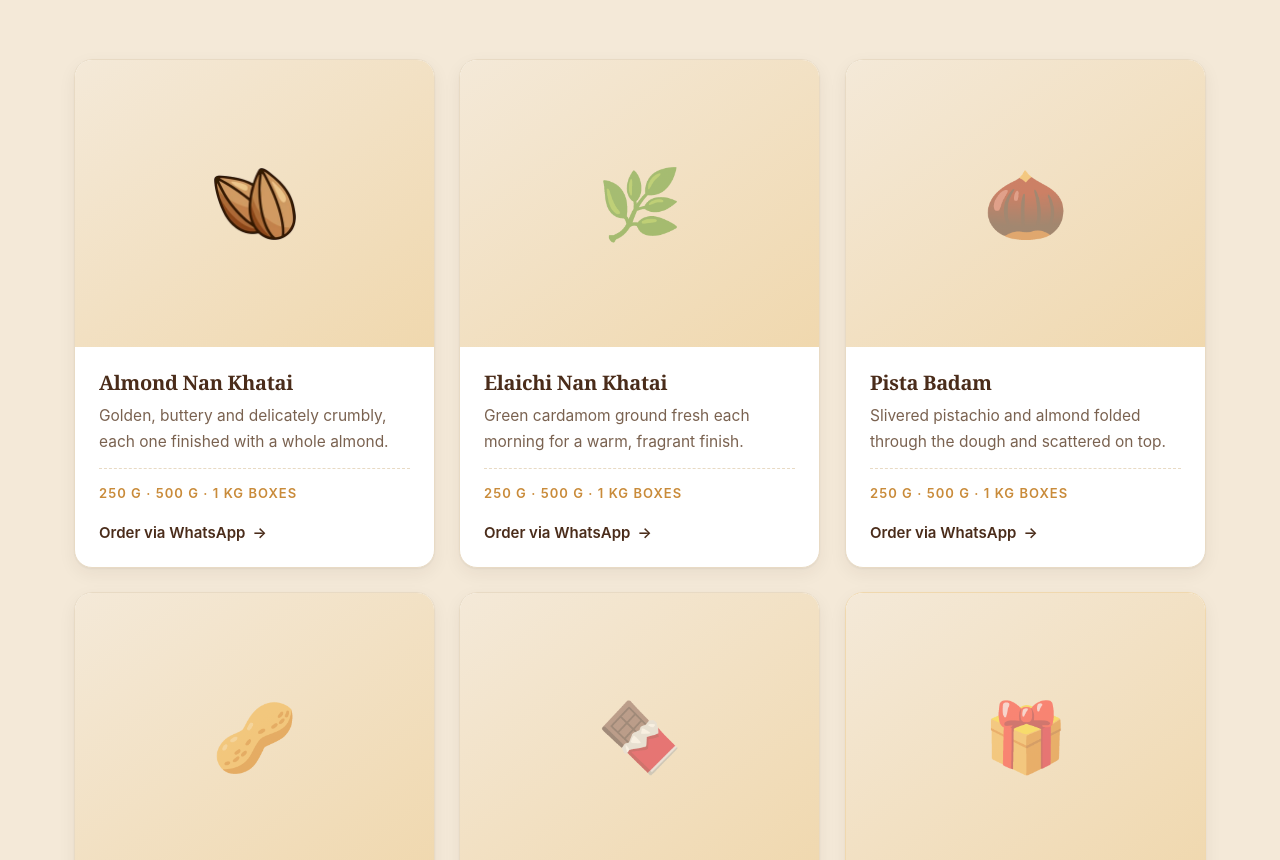
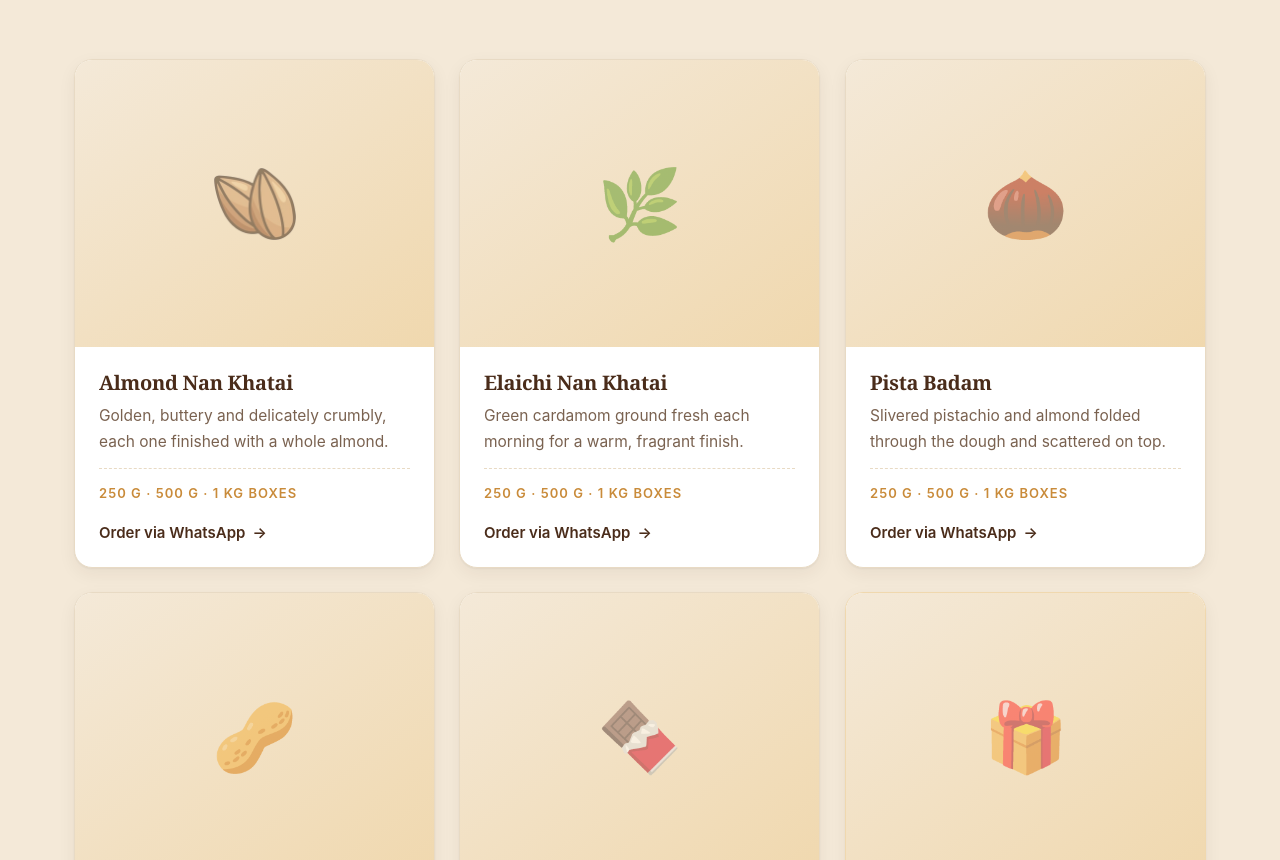
Before and after one commit to nankhataiwaley-arch/nankhataiwaley-arch.github.io, a website: page index.html in a window 1280 px wide. Shown: the part 1599-2459 px from the top of the page. Drawn offline with Linux system fonts and the light colour scheme; a web font is replaced by a local one.

Commit message:
Dim the almond icon to match the emoji placeholders
.media__fallback renders at opacity .5, so the emoji on the other five
cards sit back into their frames. The almond is a real <img> and was
rendering at full strength, which made it read as the only loud card in
the row.

Matched to the same .5. The two values are now coupled — there is a
comment on each saying so, since changing one alone would put the almond
back out of step.

Co-Authored-By: Claude Opus 5 (1M context) <noreply@anthropic.com>
Claude-Session: https://claude.ai/code/session_01WWDkRcsBdMQ3uubfupfJtY

```diff
--- a/assets/css/components.css
+++ b/assets/css/components.css
@@ -100,8 +100,10 @@
 
 /* An illustration standing in for a photo. Fit it inside the frame at icon
    size so the gradient reads as its background, instead of cropping it to
-   fill like a photograph. */
-.media img.is-icon { object-fit: contain; padding: 30%; }
+   fill like a photograph. The opacity matches .media__fallback below, so it
+   sits back into the frame like the emoji placeholders rather than shouting
+   next to them — keep the two values the same. */
+.media img.is-icon { object-fit: contain; padding: 30%; opacity: .5; }
 
 /* A transparent illustration lets the fallback show through behind it, which
    an opaque photograph never did. Hide it while the icon is on screen. If the
```
